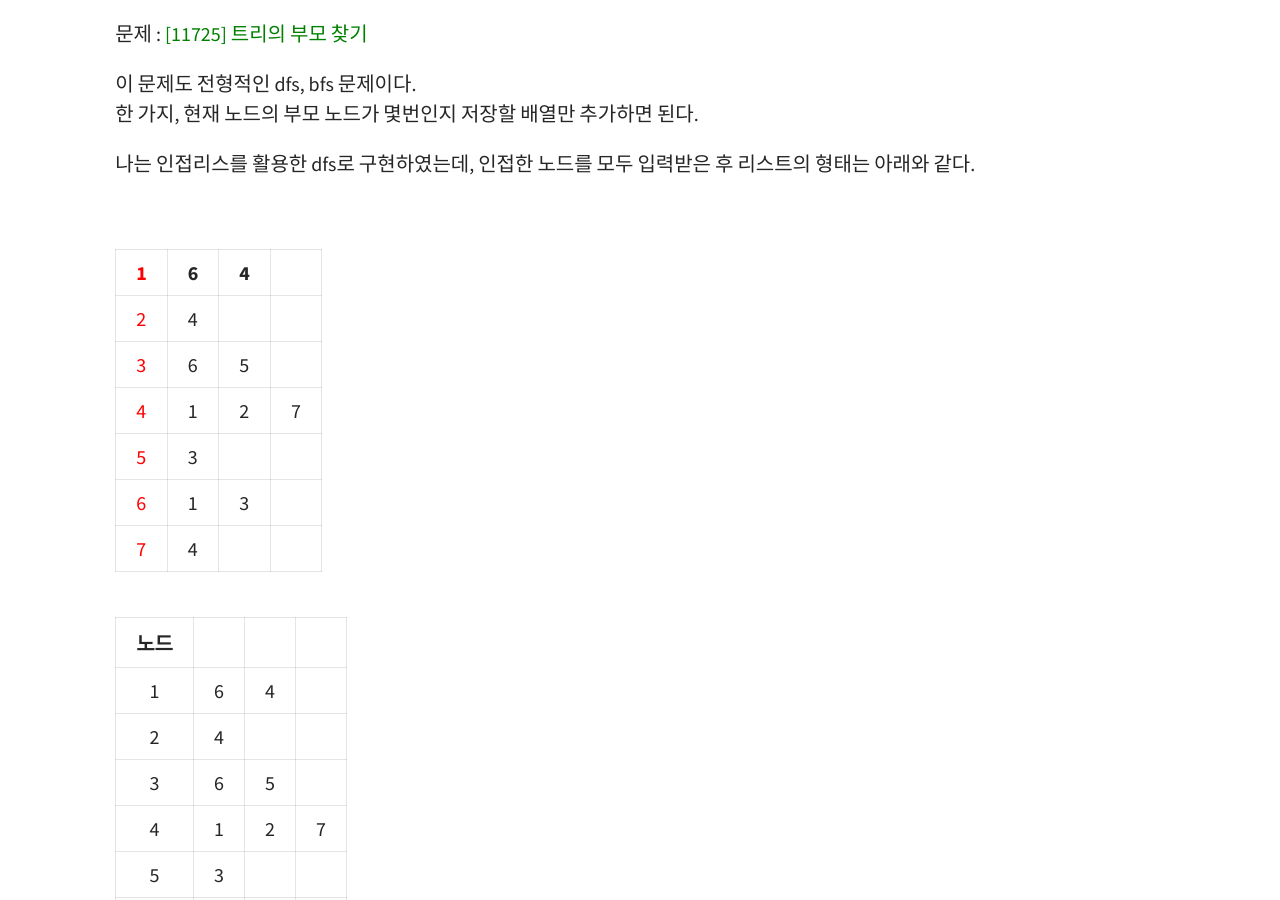
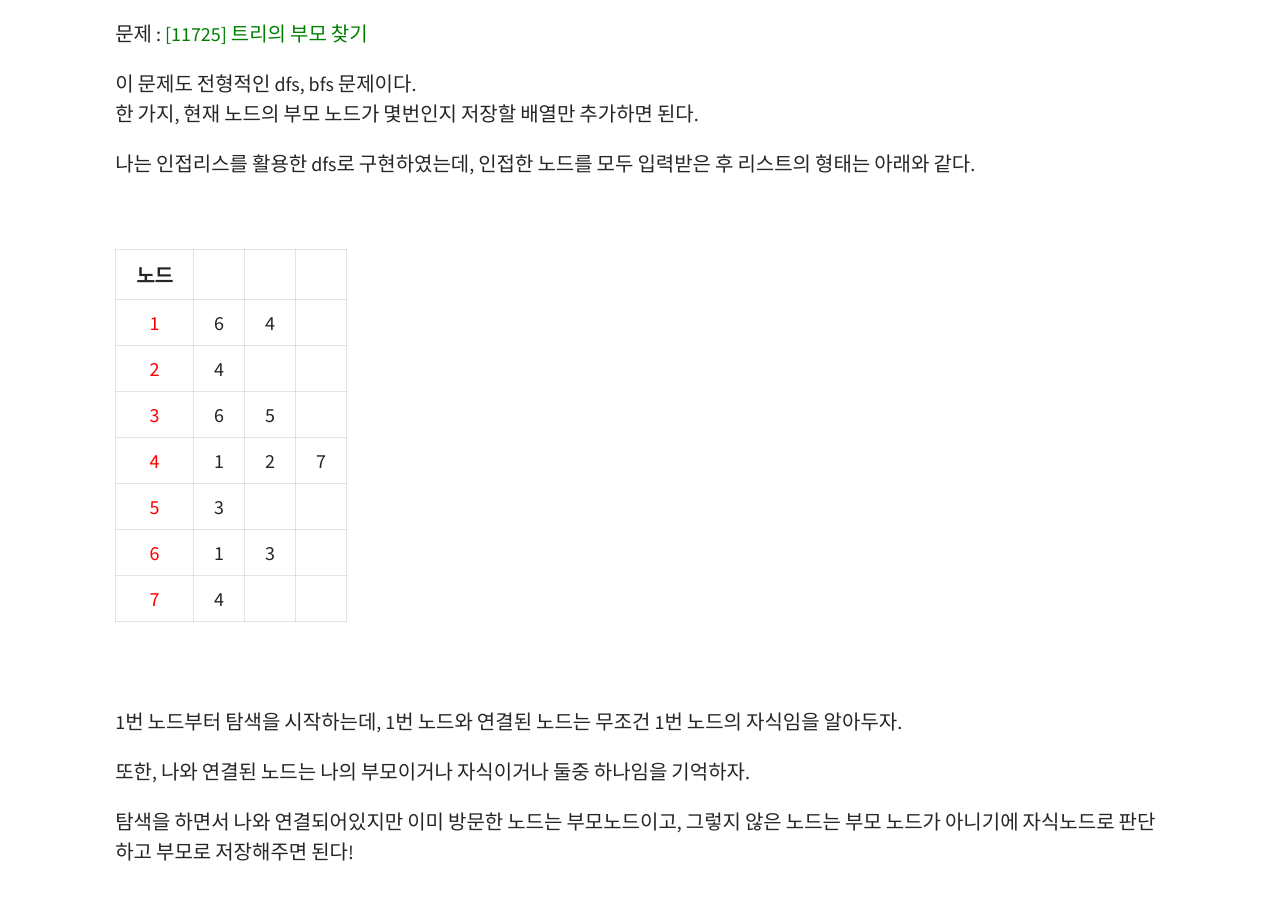
Before and after one commit to aerimforest/yenimm, a Jekyll site: the page built from _posts/2021-01-18-BOJ-[11725].md, in a window 1280 px wide and 900 px high, scrolled down 354 px. Built offline with Jekyll 4.4.1, drawn with Linux system fonts in a browser that asks for light colours; comment, search, counter and statistics services are not loaded.

Commit message:
Update 2021-01-18-BOJ-[11725].md

```diff
--- a/_posts/2021-01-18-BOJ-[11725].md
+++ b/_posts/2021-01-18-BOJ-[11725].md
@@ -15,24 +15,15 @@ tags: [BOJ, dfs, 그래프]
 인접한 노드를 모두 입력받은 후 리스트의 형태는 아래와 같다.
 <br><br>
 
-| <span style="color:red">1</span> | 6 | 4 |   |
-|---|---|---|---|
-| <span style="color:red">2</span> | 4 |   |   |
-| <span style="color:red">3</span> | 6 | 5 |   |
-| <span style="color:red">4</span> | 1 | 2 | 7 |
-| <span style="color:red">5</span> | 3 |   |   |
-| <span style="color:red">6</span> | 1 | 3 |   |
-| <span style="color:red">7</span> | 4 |   |   |
-
 | 노드  |        |||
 |:----:|:---------:|:-:|:-:|
-|   1  |     6     | 4 |   |
-|   2  |     4     |   |   |
-|   3  |     6     | 5 |   |
-|   4  |     1     | 2 | 7 |
-|   5  |     3     |   |   |
-|   6  |     1     | 3 |   |
-|   7  |     4     |   |   |
+|   <span style="color:red">1</span>  |     6     | 4 |   |
+|   <span style="color:red">2</span>  |     4     |   |   |
+|   <span style="color:red">3</span>  |     6     | 5 |   |
+|   <span style="color:red">4</span>  |     1     | 2 | 7 |
+|   <span style="color:red">5</span>  |     3     |   |   |
+|   <span style="color:red">6</span>  |     1     | 3 |   |
+|   <span style="color:red">7</span>  |     4     |   |   |
 
 <br><br>
 1번 노드부터 탐색을 시작하는데, 1번 노드와 연결된 노드는 무조건 1번 노드의 자식임을 알아두자.
```
